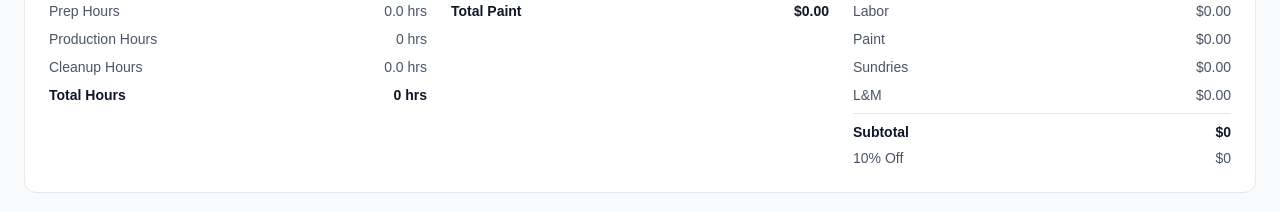
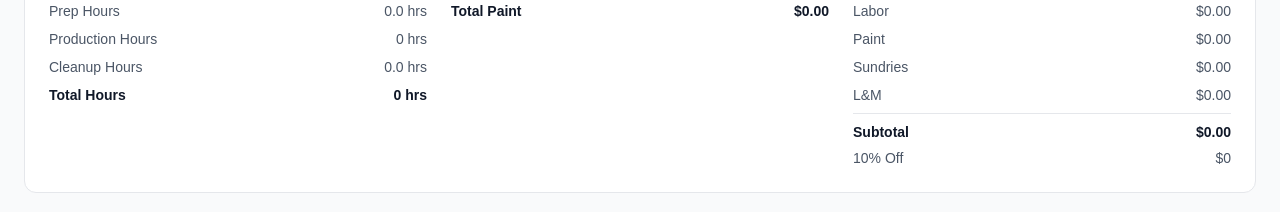
Before and after one commit to mnsmerch/estimator-pro, a Next.js app: page /estimates/new in a window 1280 px wide. Shown: the part 2140-2352 px from the top of the page. Built offline with nearby package versions, Linux system fonts and the light colour scheme; no server answers; the database is empty; sample sign-in values are in the browser's storage.

Commit message:
Show cents for Subtotal in estimate summary
Co-Authored-By: Claude Sonnet 4.6 <noreply@anthropic.com>

```diff
--- a/components/estimates/EstimateForm.tsx
+++ b/components/estimates/EstimateForm.tsx
@@ -481,7 +481,7 @@ export default function EstimateForm({ estimateId, initialData }: EstimateFormPr
                 <SummaryRow label="Sundries" value={fmtCents(totals.sundries)} />
                 <SummaryRow label="L&amp;M"  value={fmtCents(totals.landm)} />
                 <div className="border-t border-gray-200 pt-2 space-y-1.5">
-                  <SummaryRow label="Subtotal" value={fmt(totals.subtotal)} bold />
+                  <SummaryRow label="Subtotal" value={fmtCents(totals.subtotal)} bold />
                   <SummaryRow label="10% Off"  value={fmt(totals.tenPercentOff)} />
                 </div>
               </div>
```
